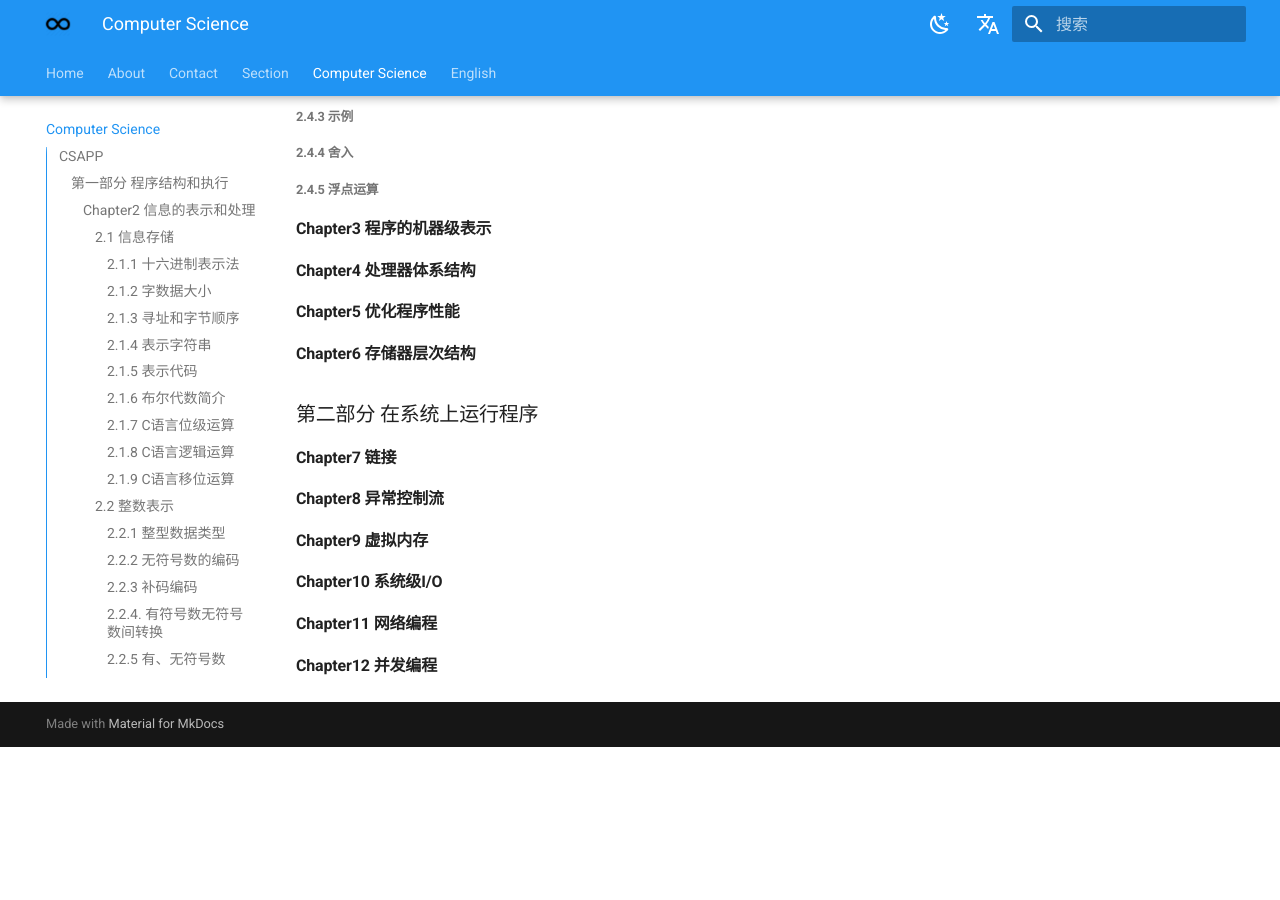
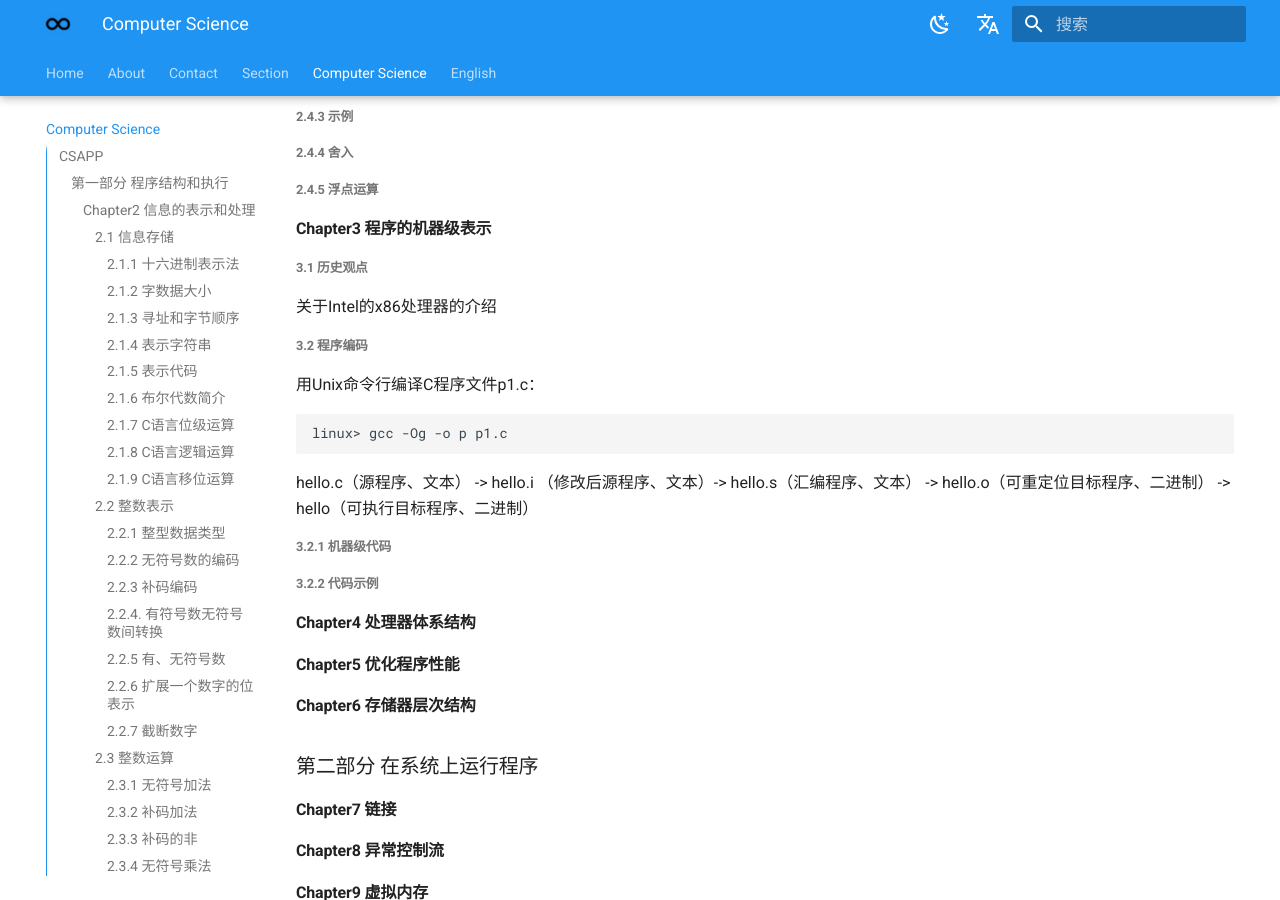
Before and after one commit to DingZhen-zhr/epiphany-notes, an MkDocs documentation site: the page built from docs/computer/CSAPP.md, in a window 1280 px wide and 900 px high, scrolled down 3147 px. Built offline with MkDocs 1.6.1 and Material for MkDocs 9.7.7, drawn with Linux system fonts in a browser that asks for light colours; comment, search, counter and statistics services are not loaded; before the commit the page ends 3894 px from its top, so only the background shows below that.

Commit message:
更新 CSAPP.md 内容

````diff
--- a/docs/computer/CSAPP.md
+++ b/docs/computer/CSAPP.md
@@ -153,6 +153,26 @@
 
 #### Chapter3	程序的机器级表示
 
+##### 3.1	历史观点
+
+关于Intel的x86处理器的介绍
+
+##### 3.2	程序编码
+
+用Unix命令行编译C程序文件p1.c：
+
+```unix
+linux> gcc -Og -o p p1.c
+```
+
+hello.c（源程序、文本） -> hello.i （修改后源程序、文本）-> hello.s（汇编程序、文本） -> hello.o（可重定位目标程序、二进制） -> hello（可执行目标程序、二进制）
+
+###### 3.2.1	机器级代码
+
+###### 3.2.2	代码示例
+
+
+
 #### Chapter4	处理器体系结构
 
 #### Chapter5	优化程序性能
````
